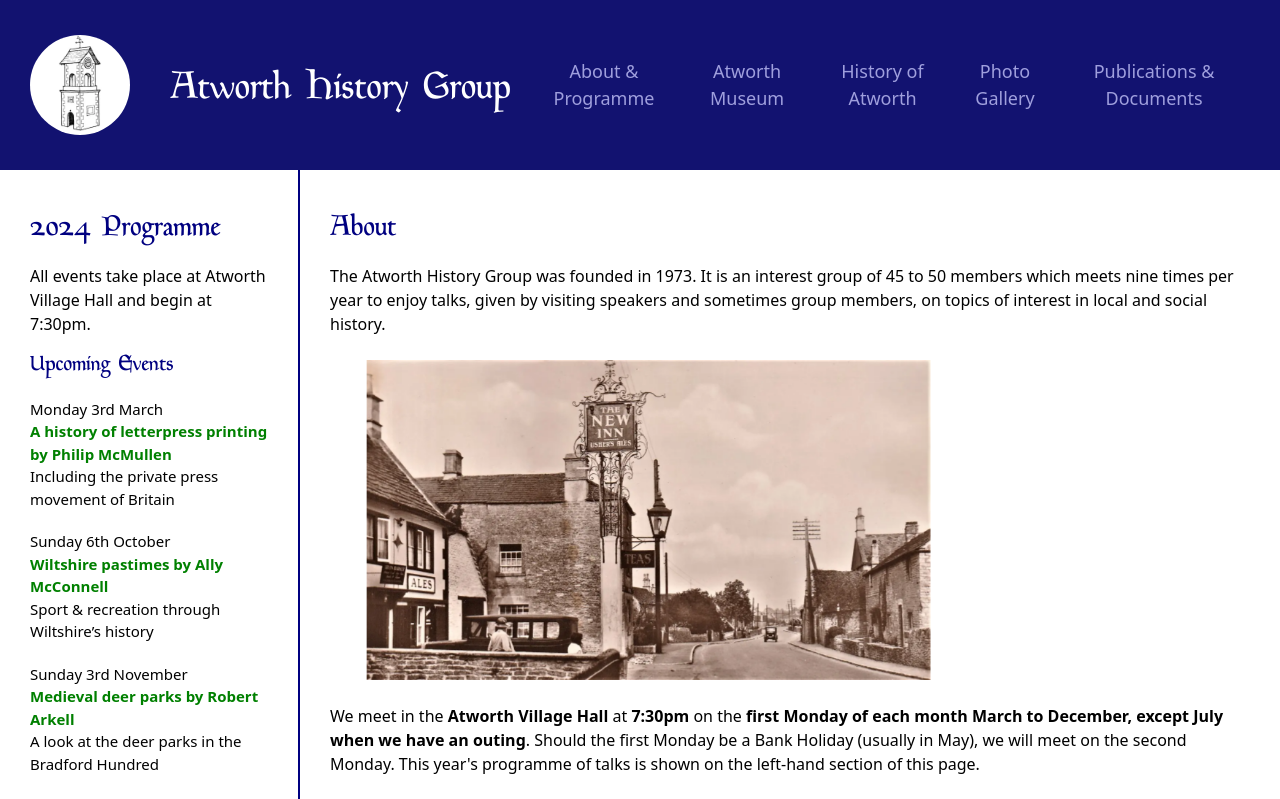
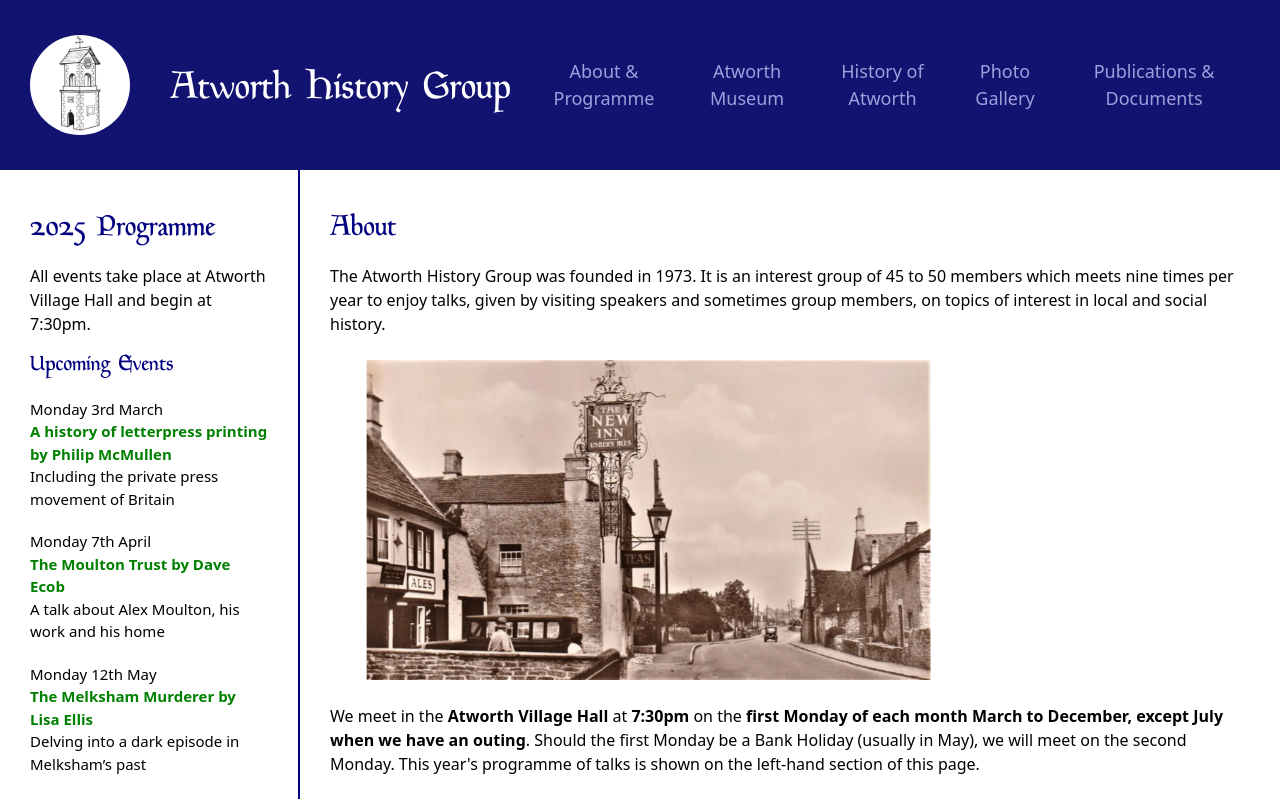
Before and after one commit to Clatherine/Atworth_history_group, a React (Vite) app: page / in a window 1280 px wide. Shown: the top 799 px of the page. Built offline with nearby package versions, Linux system fonts and the light colour scheme.

Commit message:
correct year

```diff
--- a/src/Components/Events.jsx
+++ b/src/Components/Events.jsx
@@ -18,43 +18,43 @@ function Events() {
       details: "Including the private press movement of Britain",
     },
     {
-      date: new Date("2024-04-07"),
+      date: new Date("2025-04-07"),
       title: "The Moulton Trust by Dave Ecob",
       details: "A talk about Alex Moulton, his work and his home",
     },
     {
-      date: new Date("2024-05-12"),
+      date: new Date("2025-05-12"),
       title: "The Melksham Murderer by Lisa Ellis",
       details:
         "Delving into a dark episode in Melksham’s past",
     },
     {
-      date: new Date("2024-06-02"),
+      date: new Date("2025-06-02"),
       title: "1000 years of warp & weft by David Birks",
       details: "The story of the woollen trade in Trowbridge",
     },
     {
-      date: new Date("2024-08-04"),
+      date: new Date("2025-08-04"),
       title: "John Aubrey by Julie Davis",
       details: "Wiltshire’s first “trowel blazer” archaeologist",
     },
     {
-      date: new Date("2024-09-01"),
+      date: new Date("2025-09-01"),
       title: "Christopher Wren by Ruth Butler",
       details: "From astronomer to architect",
     },
     {
-      date: new Date("2024-10-06"),
+      date: new Date("2025-10-06"),
       title: "Wiltshire pastimes by Ally McConnell",
       details: "Sport & recreation through Wiltshire’s history",
     },
     {
-      date: new Date("2024-11-03"),
+      date: new Date("2025-11-03"),
       title: "Medieval deer parks by Robert Arkell",
       details: "A look at the deer parks in the Bradford Hundred",
     },
     {
-      date: new Date("2024-12-01"),
+      date: new Date("2025-12-01"),
       title: "AGM & Party",
       details: "Our end of year meeting and party!",
     },
@@ -122,7 +122,7 @@ function Events() {
 
   return (
     <section id="events_component">
-      <h2> 2024 Programme</h2>
+      <h2> 2025 Programme</h2>
       <p>
         All events take place at{" "}
         <a
```
